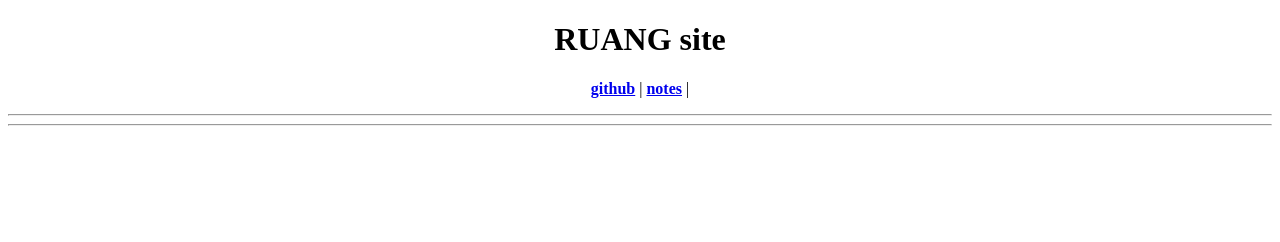
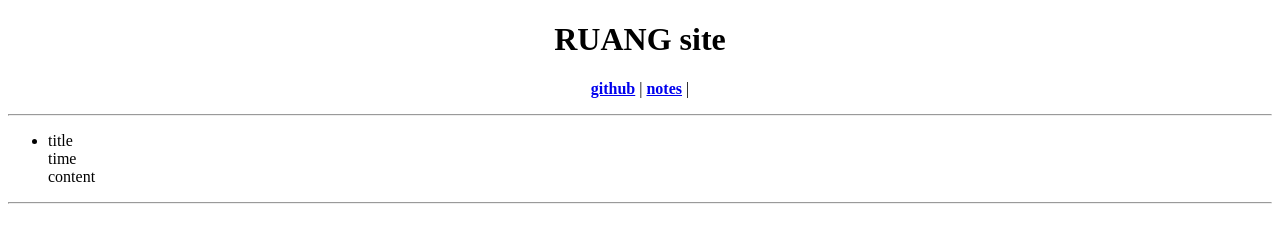
Before and after one commit to rruuaanng/rruuaanng.github.io, a plain HTML site: page index.html in a window 1280 px wide. Drawn offline with Linux system fonts and the light colour scheme.

Commit message:
index.html

```diff
--- a/index.html
+++ b/index.html
@@ -16,6 +16,26 @@
     </div>
 
     <hr><div class="blog">
+        <ul>
+            <!-- start -->
+            <!--
+            <li class="article-panel">
+                <div class="article-title">title</div>
+                <div class="article-date">time</div>
+                <div class="article-content">
+                    content
+                </div>
+            </li>
+            -->
+            <!-- end -->
+            <li class="article-panel">
+                <div class="article-title">title</div>
+                <div class="article-date">time</div>
+                <div class="article-content">
+                    content
+                </div>
+            </li>
+        </ul>
     </div><hr>
 </body>
 </html>
```
